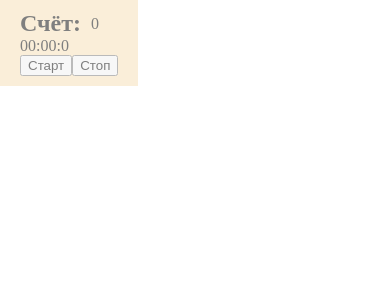
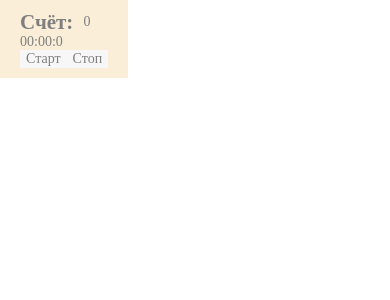
Before and after one commit to LLStudent83/balls_js, a React app: page / in a window 390 px wide. Shown: the top 300 px of the page. Built offline with nearby package versions, Linux system fonts and the light colour scheme.

Commit message:
config: стили добавил нормализацию стилей адаптивный root font-size установил sass

```diff
--- a/package.json
+++ b/package.json
@@ -27,6 +27,7 @@
 		"css-loader": "^7.1.2",
 		"eslint-plugin-react-hooks": "^6.0.0-rc.1",
 		"html-webpack-plugin": "^5.6.3",
+		"sass": "^1.93.2",
 		"sass-loader": "^16.0.5",
 		"steiger": "^0.5.11",
 		"style-loader": "^4.0.0",
--- a/src/app/App.tsx
+++ b/src/app/App.tsx
@@ -1,8 +1,8 @@
 import { GamePage } from "pages/gamePage";
-import "./styles/styles.css";
+import "./styles/rootStyles.scss";
 
 function App() {
-  return <GamePage />;
+	return <GamePage />;
 }
 
 export default App;
--- /dev/null
+++ b/src/app/styles/normalize.scss
@@ -0,0 +1,350 @@
+/*! normalize.css v8.0.1 | MIT License | github.com/necolas/normalize.css */
+
+/* Document
+   ========================================================================== */
+
+/**
+ * 1. Correct the line height in all browsers.
+ * 2. Prevent adjustments of font size after orientation changes in iOS.
+ */
+
+html {
+  line-height: 1.15; /* 1 */
+  -webkit-text-size-adjust: 100%; /* 2 */
+}
+
+/* Sections
+   ========================================================================== */
+
+/**
+ * Remove the margin in all browsers.
+ */
+
+body {
+  margin: 0;
+}
+
+/**
+ * Render the `main` element consistently in IE.
+ */
+
+main {
+  display: block;
+}
+
+/**
+ * Correct the font size and margin on `h1` elements within `section` and
+ * `article` contexts in Chrome, Firefox, and Safari.
+ */
+
+h1 {
+  font-size: 2em;
+  margin: 0.67em 0;
+}
+
+/* Grouping content
+   ========================================================================== */
+
+/**
+ * 1. Add the correct box sizing in Firefox.
+ * 2. Show the overflow in Edge and IE.
+ */
+
+hr {
+  box-sizing: content-box; /* 1 */
+  height: 0; /* 1 */
+  overflow: visible; /* 2 */
+}
+
+/**
+ * 1. Correct the inheritance and scaling of font size in all browsers.
+ * 2. Correct the odd `em` font sizing in all browsers.
+ */
+
+pre {
+  font-family: monospace, monospace; /* 1 */
+  font-size: 1em; /* 2 */
+}
+
+/* Text-level semantics
+   ========================================================================== */
+
+/**
+ * Remove the gray background on active links in IE 10.
+ */
+
+a {
+  background-color: transparent;
+}
+
+/**
+ * 1. Remove the bottom border in Chrome 57-
+ * 2. Add the correct text decoration in Chrome, Edge, IE, Opera, and Safari.
+ */
+
+abbr[title] {
+  border-bottom: none; /* 1 */
+  text-decoration: underline; /* 2 */
+  text-decoration: underline dotted; /* 2 */
+}
+
+/**
+ * Add the correct font weight in Chrome, Edge, and Safari.
+ */
+
+b,
+strong {
+  font-weight: bolder;
+}
+
+/**
+ * 1. Correct the inheritance and scaling of font size in all browsers.
+ * 2. Correct the odd `em` font sizing in all browsers.
+ */
+
+code,
+kbd,
+samp {
+  font-family: monospace, monospace; /* 1 */
+  font-size: 1em; /* 2 */
+}
+
+/**
+ * Add the correct font size in all browsers.
+ */
+
+small {
+  font-size: 80%;
+}
+
+/**
+ * Prevent `sub` and `sup` elements from affecting the line height in
+ * all browsers.
+ */
+
+sub,
+sup {
+  font-size: 75%;
+  line-height: 0;
+  position: relative;
+  vertical-align: baseline;
+}
+
+sub {
+  bottom: -0.25em;
+}
+
+sup {
+  top: -0.5em;
+}
+
+/* Embedded content
+   ========================================================================== */
+
+/**
+ * Remove the border on images inside links in IE 10.
+ */
+
+img {
+  border-style: none;
+}
+
+/* Forms
+   ========================================================================== */
+
+/**
+ * 1. Change the font styles in all browsers.
+ * 2. Remove the margin in Firefox and Safari.
+ */
+
+button,
+input,
+optgroup,
+select,
+textarea {
+  font-family: inherit; /* 1 */
+  font-size: 100%; /* 1 */
+  line-height: 1.15; /* 1 */
+  margin: 0; /* 2 */
+  border: none;
+}
+
+/**
+ * Show the overflow in IE.
+ * 1. Show the overflow in Edge.
+ */
+
+button,
+input { /* 1 */
+  overflow: visible;
+}
+
+/**
+ * Remove the inheritance of text transform in Edge, Firefox, and IE.
+ * 1. Remove the inheritance of text transform in Firefox.
+ */
+
+button,
+select { /* 1 */
+  text-transform: none;
+}
+
+/**
+ * Correct the inability to style clickable types in iOS and Safari.
+ */
+
+button,
+[type="button"],
+[type="reset"],
+[type="submit"] {
+  -webkit-appearance: button;
+}
+
+/**
+ * Remove the inner border and padding in Firefox.
+ */
+
+button::-moz-focus-inner,
+[type="button"]::-moz-focus-inner,
+[type="reset"]::-moz-focus-inner,
+[type="submit"]::-moz-focus-inner {
+  border-style: none;
+  padding: 0;
+}
+
+/**
+ * Restore the focus styles unset by the previous rule.
+ */
+
+button:-moz-focusring,
+[type="button"]:-moz-focusring,
+[type="reset"]:-moz-focusring,
+[type="submit"]:-moz-focusring {
+  outline: 1px dotted ButtonText;
+}
+
+/**
+ * Correct the padding in Firefox.
+ */
+
+fieldset {
+  padding: 0.35em 0.75em 0.625em;
+}
+
+/**
+ * 1. Correct the text wrapping in Edge and IE.
+ * 2. Correct the color inheritance from `fieldset` elements in IE.
+ * 3. Remove the padding so developers are not caught out when they zero out
+ *    `fieldset` elements in all browsers.
+ */
+
+legend {
+  box-sizing: border-box; /* 1 */
+  color: inherit; /* 2 */
+  display: table; /* 1 */
+  max-width: 100%; /* 1 */
+  padding: 0; /* 3 */
+  white-space: normal; /* 1 */
+}
+
+/**
+ * Add the correct vertical alignment in Chrome, Firefox, and Opera.
+ */
+
+progress {
+  vertical-align: baseline;
+}
+
+/**
+ * Remove the default vertical scrollbar in IE 10+.
+ */
+
+textarea {
+  overflow: auto;
+}
+
+/**
+ * 1. Add the correct box sizing in IE 10.
+ * 2. Remove the padding in IE 10.
+ */
+
+[type="checkbox"],
+[type="radio"] {
+  box-sizing: border-box; /* 1 */
+  padding: 0; /* 2 */
+}
+
+/**
+ * Correct the cursor style of increment and decrement buttons in Chrome.
+ */
+
+[type="number"]::-webkit-inner-spin-button,
+[type="number"]::-webkit-outer-spin-button {
+  height: auto;
+}
+
+/**
+ * 1. Correct the odd appearance in Chrome and Safari.
+ * 2. Correct the outline style in Safari.
+ */
+
+[type="search"] {
+  -webkit-appearance: textfield; /* 1 */
+  outline-offset: -2px; /* 2 */
+}
+
+/**
+ * Remove the inner padding in Chrome and Safari on macOS.
+ */
+
+[type="search"]::-webkit-search-decoration {
+  -webkit-appearance: none;
+}
+
+/**
+ * 1. Correct the inability to style clickable types in iOS and Safari.
+ * 2. Change font properties to `inherit` in Safari.
+ */
+
+::-webkit-file-upload-button {
+  -webkit-appearance: button; /* 1 */
+  font: inherit; /* 2 */
+}
+
+/* Interactive
+   ========================================================================== */
+
+/*
+ * Add the correct display in Edge, IE 10+, and Firefox.
+ */
+
+details {
+  display: block;
+}
+
+/*
+ * Add the correct display in all browsers.
+ */
+
+summary {
+  display: list-item;
+}
+
+/* Misc
+   ========================================================================== */
+
+/**
+ * Add the correct display in IE 10+.
+ */
+
+template {
+  display: none;
+}
+
+/**
+ * Add the correct display in IE 10.
+ */
+
+[hidden] {
+  display: none;
+}
--- /dev/null
+++ b/src/app/styles/rootStyles.scss
@@ -0,0 +1,19 @@
+@use "./normalize.scss" as *;
+
+html {
+	font-size: clamp(
+		14px,
+		calc(14px + (16 - 14) * ((100vw - 1366px) / (1920 - 1366))),
+		16px
+	);
+}
+
+body {
+	margin: 0;
+}
+
+canvas {
+	display: block; /* Убирает лишние пробелы под канвасом */
+	width: 100vw; /* 100% ширины области просмотра */
+	height: 100vh; /* 100% высоты области просмотра */
+}
--- a/webpack.config.ts
+++ b/webpack.config.ts
@@ -34,10 +34,10 @@
 						},
 					},
 				},
-				// Глобальный CSS (обычные .css файлы)
 				{
-					test: /\.css$/i,
-					use: ["style-loader", "css-loader"],
+					test: /\.scss$/i,
+					exclude: /\.module\.scss$/i,
+					use: ["style-loader", "css-loader", "sass-loader"],
 				},
 				// CSS Modules (файлы .module.css)
 				{
```
